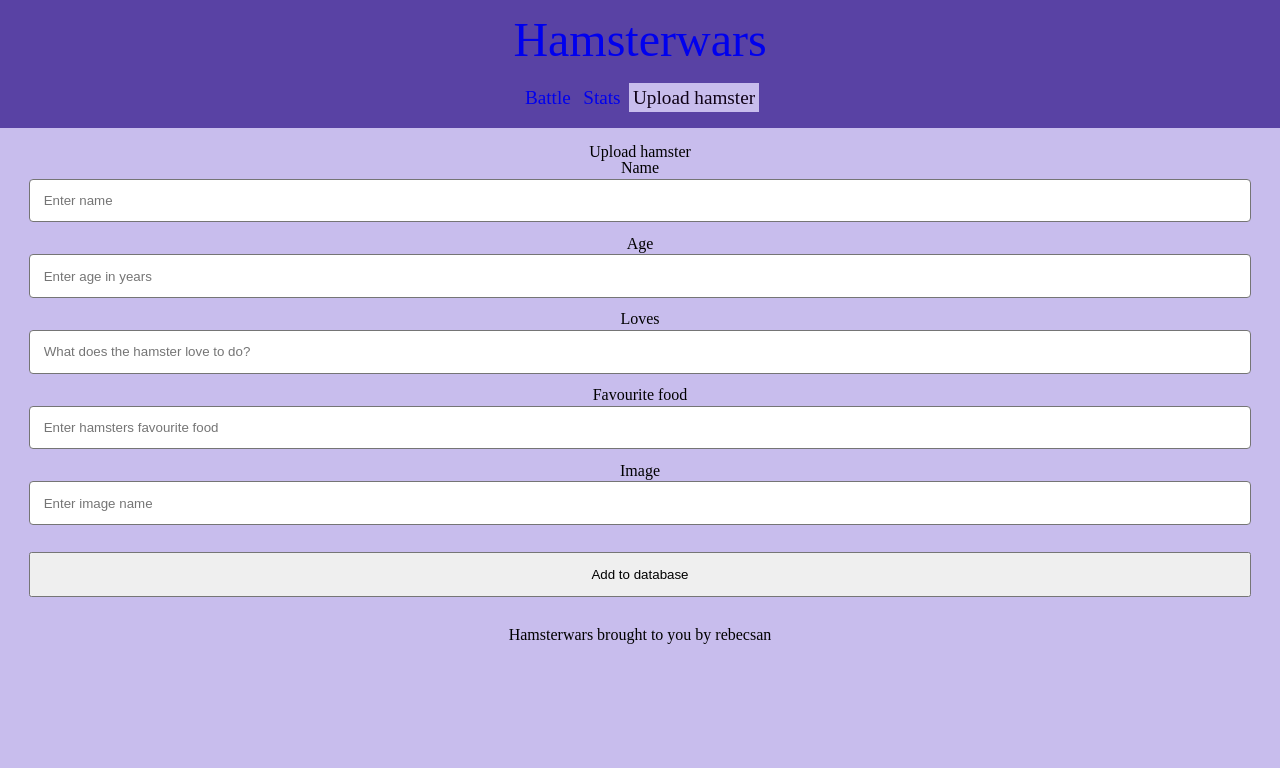
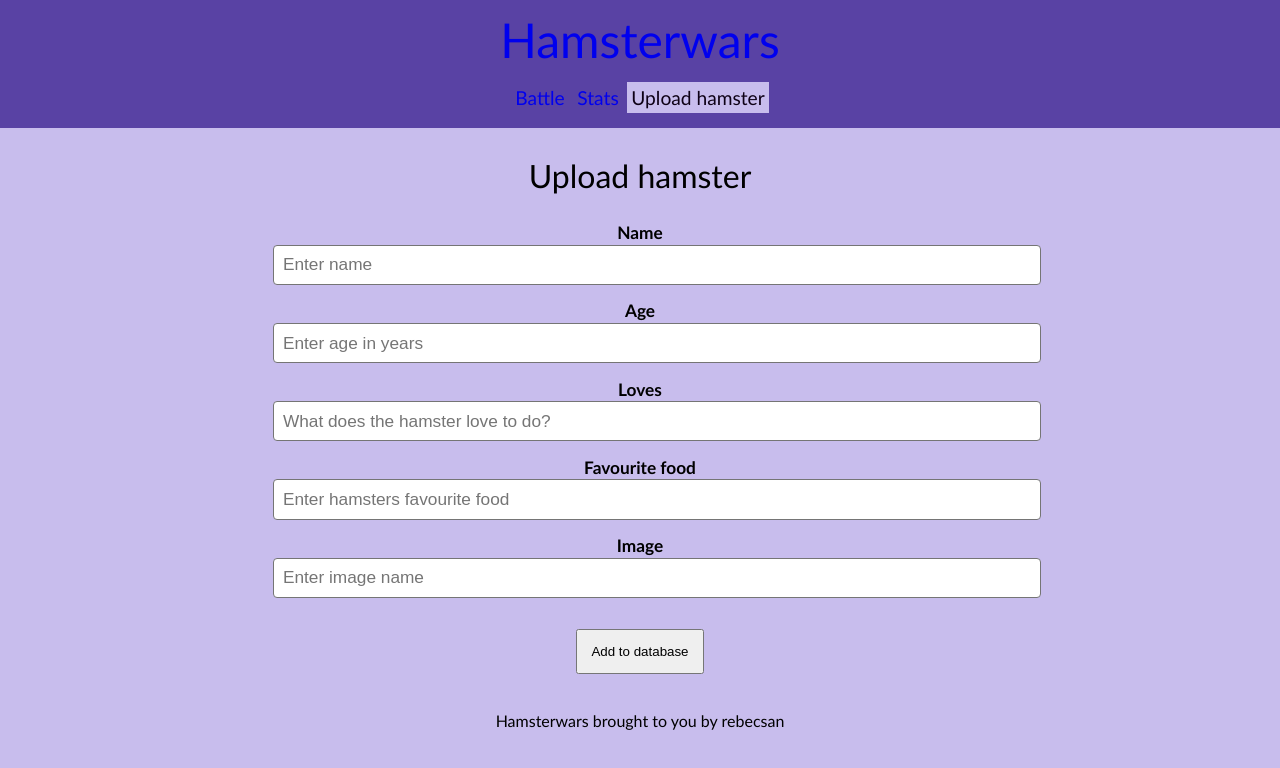
Before and after one commit to rebecsan/hamsterwarsFrontend, a React (Create React App) app: page /upload in a window 1280 px wide. Shown: the top 768 px of the page. Built offline with nearby package versions, Linux system fonts and the light colour scheme.

Commit message:
Add validation to formand css

```diff
--- a/src/App.css
+++ b/src/App.css
@@ -1,4 +1,26 @@
+body {
+    /* background-color:#96fbc4; */
+    /* background-image: linear-gradient(to bottom right, #7661BC 0% 65%, #9558B7 85% 100%); */
+    background-color: #C8BDED;
+    box-sizing: border-box;
+    font-family: 'Gill Sans', 'Gill Sans MT', Calibri, 'Trebuchet MS', sans-serif;
+    height: 100%;
+    text-align: center;
+}
 
+h1, h2, h3 {
+    font-family: 'Gill Sans', 'Gill Sans MT', Calibri, 'Trebuchet MS', sans-serif;
+}
+
+h2 {
+    font-size: 2em;
+    margin: 0.5em 2em 1em 2em;
+}
+
+h3{
+    font-size: 1.5em;
+    margin: 1em 2em 0.5em 2em;
+}
 
 /* Navigation */
 .active {
--- a/src/App.js
+++ b/src/App.js
@@ -46,7 +46,7 @@ function App() {
                     <Route path='/battle'>
                         <Battle/>
                     </Route>
-                    <Route path='/matchup/:gameid'>
+                    <Route path='/matchup/:id/:id2'>
                         <Matchup/>
                     </Route>
                     <Route path='/stats'>
--- a/src/components/Home.jsx
+++ b/src/components/Home.jsx
@@ -3,7 +3,11 @@ import React from "react";
 function Home() {
 
     return (
-        <h2>Home</h2>
+
+        <section>
+            <h2>Welcome to the world of cute hamsters</h2>
+            <p>Which hamster will reign supreme in the cuteness competition? You decide by choosing your favourite in each battle. Explore the statistics and see if you agree with the leader and loser boards. If you feel your hamster should take part in the action, then you can upload its credentials to our database.</p>
+        </section>
     )
 
 }
--- a/src/components/UploadHamster.css
+++ b/src/components/UploadHamster.css
@@ -1,24 +1,46 @@
 form {
-    display: flex;
-    flex-direction: column;
-    justify-items: center;
-}
-
-form > * {
-    flex: 1 1 auto;
-
-
+    max-width: 60vw;
+    margin: auto;
 }
 
 input {
     margin: 0.2em 1em 1em 1em;
-    padding: 1em;
+    padding: 0.5em;
     border: 1px solid rgb(117, 117, 117);
     border-radius: 4px;
-
 }
 
 button {
     padding: 1em;;
     margin: 1em;
 }
+
+.form-group {
+    font-family: 'Gill Sans', 'Gill Sans MT', Calibri, 'Trebuchet MS', sans-serif;
+    font-size: 1.2em;
+    margin-bottom: 0.5em;
+}
+.form-group label {
+    font-family: 'Gill Sans', 'Gill Sans MT', Calibri, 'Trebuchet MS', sans-serif;
+    display: block;
+    font-size: 0.9em;
+    font-weight: bold;
+}
+.form-group input {
+    display: block;
+    width: 100%;
+    box-sizing: border-box;
+    font-size: 0.9em;
+}
+input.valid {
+    border: 1px solid #5BBE36;
+    border-radius: 2px;
+}
+input.invalid {
+    border: 1px solid #DD2626;
+    border-radius: 2px;
+}
+.error {
+    color: #DD2626;
+    position: absolute;
+}
--- a/src/components/UploadHamster.jsx
+++ b/src/components/UploadHamster.jsx
@@ -3,10 +3,15 @@ import './UploadHamster.css';
 
 function UploadHamster() {
     const [name, setName] = useState('');
+    const [nameTouched, setNameTouched] = useState(false);
     const [age, setAge] = useState('');
+    // const [ageTouched, setAgeTouched] = useState(false);
     const [loves, setLoves] = useState('');
+    // const [lovesTouched, setLovesTouched] = useState(false);
     const [favFood, setFavfood] = useState('');
+    // const [favFoodTouched, setFavFoodTouched] = useState(false);
     const [image, setImage] = useState('');
+    // const [imageTouched, setImageTouched] = useState(false);
 
     async function handleClick(event) {
 
@@ -40,24 +45,137 @@ function UploadHamster() {
         }
     }
 
+    let [nameClass, nameError] = nameTouched
+        ? isValidName(name)
+        : ['', ''];
+
+    // let [ageClass, ageError] = ageTouched
+    //     ? isValidAge(age)
+    //     : ['', ''];
+
+    // let [lovesClass, lovesError] = lovesTouched
+    //     ? isValidLoves(loves)
+    //     : ['', ''];
+
+    // let [favFoodClass, favFoodError] = favFoodTouched
+    //     ? isValidFavFood(favFood)
+    //     : ['', ''];
+
+    // let [imageClass, imageError] = imageTouched
+    //     ? isValidImage(image)
+    //     : ['', ''];
+
     return (
         <section>
             <h2>Upload hamster</h2>
             <form onSubmit={event => {event.preventDefault();}}>
-                <label>Name</label>
-                <input value={name} type="text" onChange={event => setName(event.target.value)} placeholder="Enter name"></input>
-                <label>Age</label>
-                <input value={age} type="text" onChange={event => setAge(event.target.value)} placeholder="Enter age in years"></input>
-                <label>Loves</label>
-                <input value={loves} type="text" onChange={event => setLoves(event.target.value)} placeholder="What does the hamster love to do?"></input>
-                <label>Favourite food</label>
-                <input value={favFood} type="text" onChange={event => setFavfood(event.target.value)} placeholder="Enter hamsters favourite food"></input>
-                <label>Image</label>
-                <input value={image} type="text" onChange={event => setImage(event.target.value)} placeholder="Enter image name"></input>
-                <button onClick={handleClick}>Add to database</button>
+                <section className="form-group">
+                    <label>Name</label>
+                    <input value={name} type="text"
+                        onChange={event => setName(event.target.value)}
+                        placeholder="Enter name"
+                        className={nameClass}
+                        onBlur={() => setNameTouched(true)}>
+                    </input>
+                    <div className="error">{nameError}</div>
+                </section>
+                <section className="form-group">
+                    <label>Age</label>
+                    <input value={age} type="text"
+                        onChange={event => setAge(event.target.value)}
+                        placeholder="Enter age in years"
+                        // className={ageClass}
+                        // onBlur={() => setAgeTouched(true)}
+                    ></input>
+                </section>
+                <section className="form-group">
+                    <label>Loves</label>
+                    <input value={loves} type="text"
+                        onChange={event => setLoves(event.target.value)}
+                        placeholder="What does the hamster love to do?"
+                        // className={lovesClass}
+                        // onBlur={() => setLovesTouched(true)}
+                    ></input>
+                </section>
+                <section className="form-group">
+                    <label>Favourite food</label>
+                    <input value={favFood} type="text"
+                        onChange={event => setFavfood(event.target.value)}
+                        placeholder="Enter hamsters favourite food"
+                        // className={favFoodClass}
+                        // onBlur={() => setFavFoodTouched(true)}
+                    ></input>
+                </section>
+                <section className="form-group">
+                    <label>Image</label>
+                    <input value={image} type="text"
+                        onChange={event => setImage(event.target.value)}
+                        placeholder="Enter image name"
+                        // className={imageClass}
+                        // onBlur={() => setImageTouched(true)}
+                    ></input>
+                </section>
+                <section className="form-group">
+                    <button onClick={handleClick}
+                    disabled={nameError
+                        // || ageError || lovesError || favFoodError || imageError
+                    }>Add to database</button>
+                </section>
             </form>
         </section>
     )
 }
 
+function isValidName(name) {
+    let validName = typeof(name) === 'string'
+        && isNaN(Number(name));
+
+    if( validName ) {
+        return ['valid', ''];
+    } else {
+        return ['invalid', "Please enter a name containing only letters"]
+    }
+}
+
+// function isValidAge(age) {
+//     let validAge = typeof(age) === 'number'
+//         && (age < 8) && (age > 0);
+
+//     if( validAge ) {
+//         return ['valid', ''];
+//     } else {
+//         return ['invalid', "Please enter age in years using a number between 0 and 8"]
+//     }
+// }
+
+// function isValidLoves(loves) {
+//     let validLoves = typeof(loves) === 'string'
+
+//     if( validLoves ) {
+//         return ['valid', ''];
+//     } else {
+//         return ['invalid', "Please write something that the hamster loves"]
+//     }
+// }
+
+// function isValidFavFood(favFood) {
+//     let validFavFood = typeof(favFood) === 'string'
+
+//     if( validFavFood ) {
+//         return ['valid', ''];
+//     } else {
+//         return ['invalid', "Please enter the hamsters favorite food"]
+//     }
+// }
+
+// function isValidImage(image) {
+//     let validImage = typeof(image) === 'string'
+
+//     if( validImage ) {
+//         return ['valid', ''];
+//     } else {
+//         return ['invalid', "Please enter the name of the image, for example fluffy.jpg"]
+//     }
+// }
+
 export default UploadHamster;
--- a/src/index.css
+++ b/src/index.css
@@ -3,6 +3,16 @@ body {
     /* background-image: linear-gradient(to bottom right, #7661BC 0% 65%, #9558B7 85% 100%); */
     background-color: #C8BDED;
     box-sizing: border-box;
+    font-family: 'Gill Sans', 'Gill Sans MT', Calibri, 'Trebuchet MS', sans-serif;
     height: 100%;
     text-align: center;
 }
+
+h1, h2, h3 {
+    font-family: 'Gill Sans', 'Gill Sans MT', Calibri, 'Trebuchet MS', sans-serif;
+}
+
+h2 {
+    font-size: 2em;
+    margin: 1em 2em 3em 2em;
+}
```
